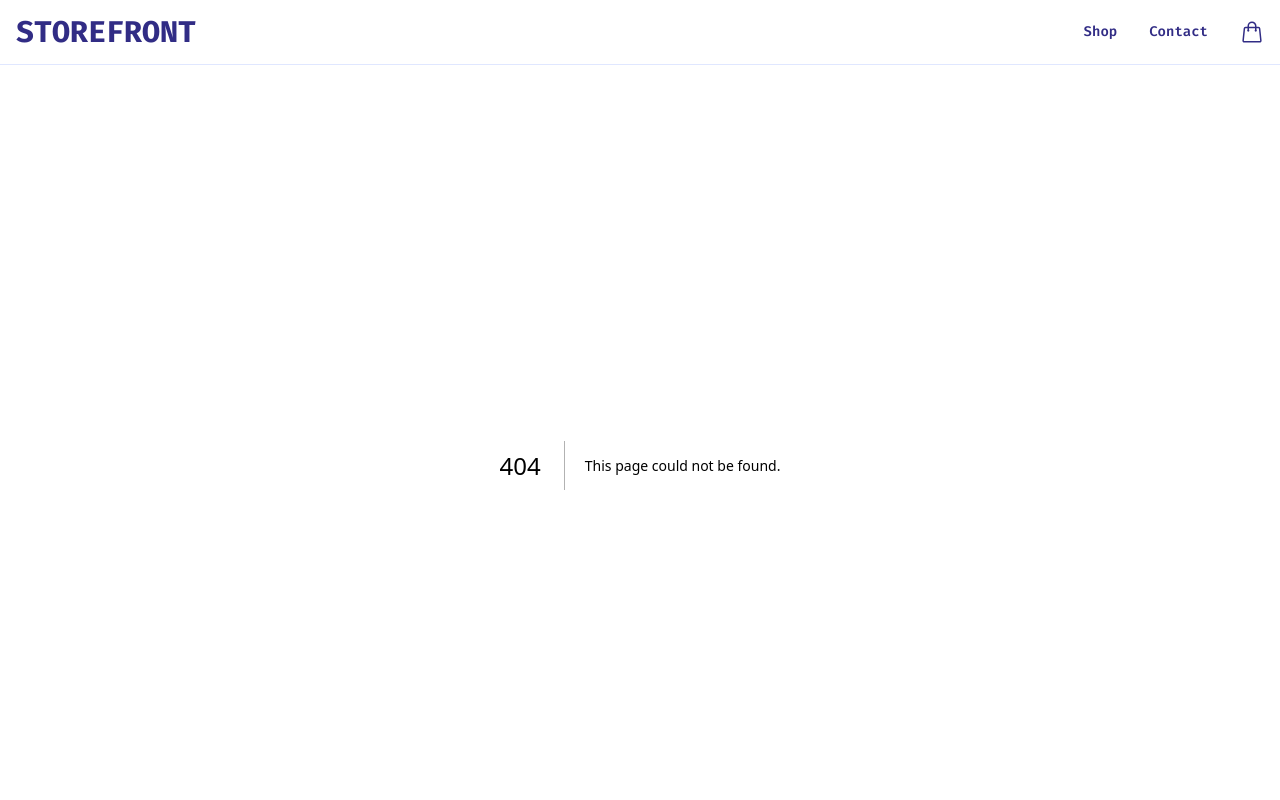
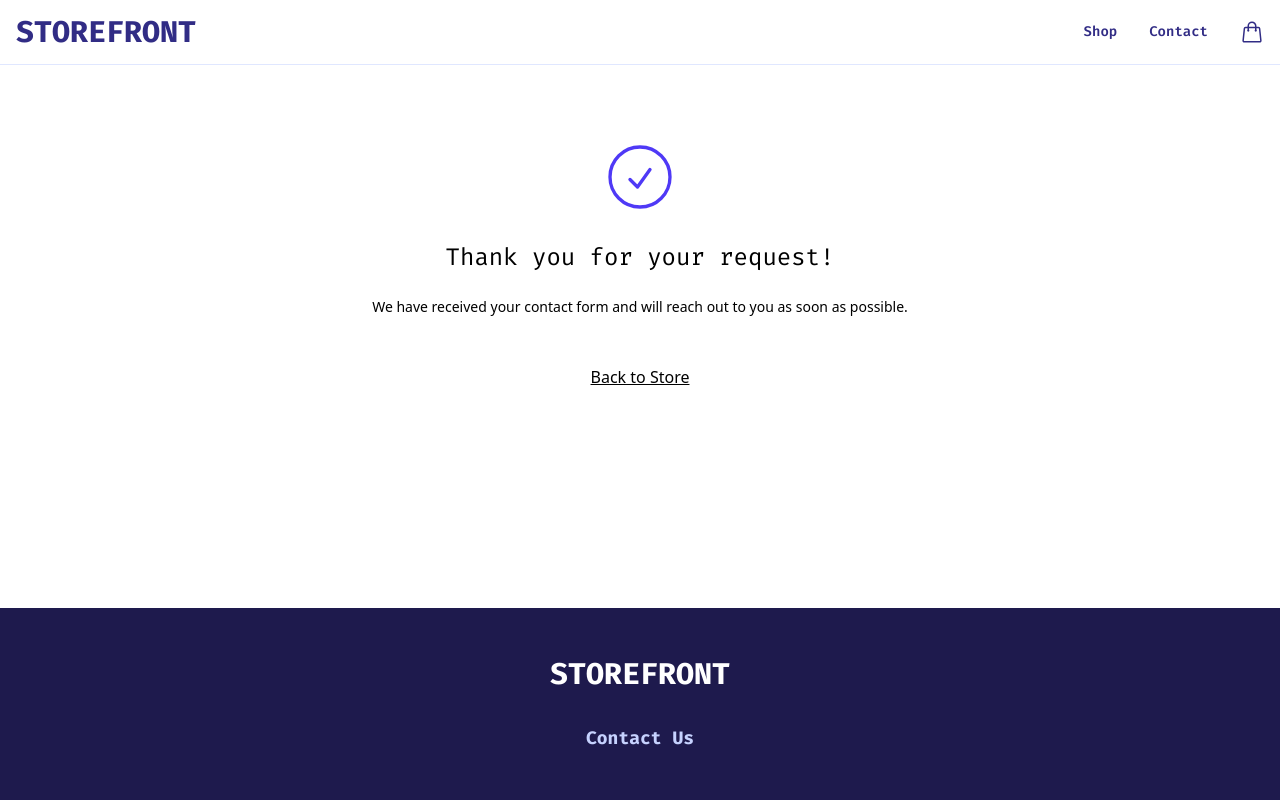
Before and after one commit to NoroffFEU/jsfw-2025-v1-tina-js-framework, a Next.js app in the folder storefront/: page /contact/success in a window 1280 px wide. Before the commit this address had no page. Shown: the top 800 px of the page. Built offline with nearby package versions, Linux system fonts and the light colour scheme.

Commit message:
ADDS contact from success page

```diff
--- /dev/null
+++ b/storefront/app/contact/success/page.tsx
@@ -0,0 +1,32 @@
+"use client";
+import Link from "next/link";
+export default function ContactFormSuccessPage() {
+  return (
+    <div className="flex flex-col items-center justify-center gap-6 py-18  text-center">
+      <svg
+        xmlns="http://www.w3.org/2000/svg"
+        fill="none"
+        viewBox="0 0 24 24"
+        strokeWidth="1"
+        stroke="currentColor"
+        className="size-20 text-indigo-600"
+      >
+        <path
+          strokeLinecap="round"
+          strokeLinejoin="round"
+          d="M9 12.75 11.25 15 15 9.75M21 12a9 9 0 1 1-18 0 9 9 0 0 1 18 0Z"
+        />
+      </svg>
+      <h1 className="font-heading text-2xl ">Thank you for your request!</h1>
+      <p className="text-sm">
+        We have received your contact form and will reach out to you as soon as
+        possible.
+      </p>
+      <div className="py-6">
+        <Link href="/" className="underline hover:text-indigo-600 ">
+          Back to Store
+        </Link>
+      </div>
+    </div>
+  );
+}
--- a/storefront/components/contact/ContactForm.tsx
+++ b/storefront/components/contact/ContactForm.tsx
@@ -3,7 +3,7 @@
 import { zodResolver } from "@hookform/resolvers/zod";
 import { useForm } from "react-hook-form";
 import { ContactSchema, ContactFormInput } from "@/schemas/contactSchema";
-
+import { useRouter } from "next/navigation";
 export default function ContactForm() {
   const {
     register,
@@ -19,11 +19,12 @@ export default function ContactForm() {
       message: "",
     },
   });
+  const router = useRouter()
 
   const onSubmit = async (data: ContactFormInput) => {
     console.log("form submitted:", data);
     reset();
-    alert("you have submitted the contact form");
+    router.push("/contact/success")
   };
 
   return (
@@ -122,13 +123,14 @@ export default function ContactForm() {
               </span>
             )}
           </div>
-          <button
-            className="w-full bg-indigo-600 hover:bg-indigo-700 active:bg-indigo-800 text-white font-bold py-3 px-4 transition-transform focus-visible:outline-none focus-visible:ring-2 focus-visible:ring-indigo-500 focus-visible:ring-offset-2"
-            type="submit"
-          >
-            {" "}
-            Submit{" "}
-          </button>
+
+            <button
+              className="w-full bg-indigo-600 hover:bg-indigo-700 active:bg-indigo-800 text-white font-bold py-3 px-4 transition-transform focus-visible:outline-none focus-visible:ring-2 focus-visible:ring-indigo-500 focus-visible:ring-offset-2"
+              type="submit"
+            >
+              Submit Request
+            </button>
+
         </form>
       </div>
     </div>
```
